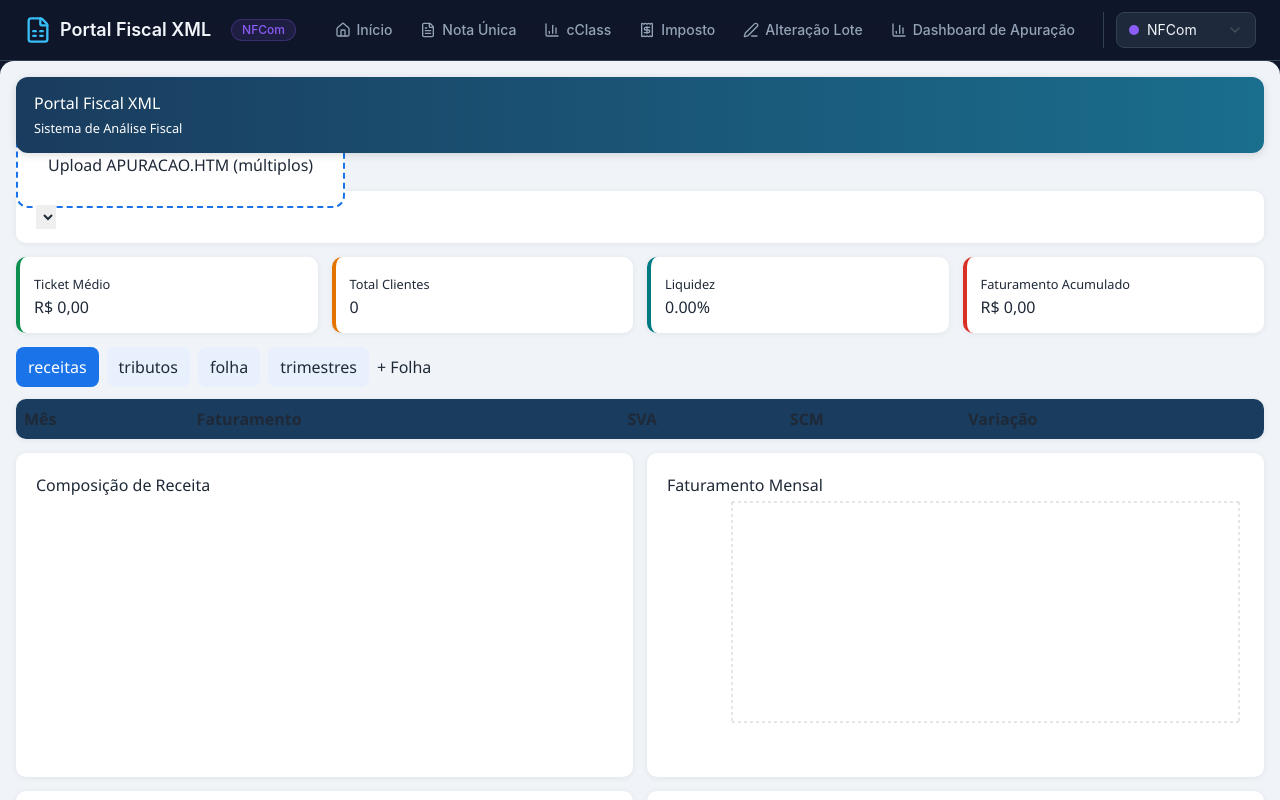
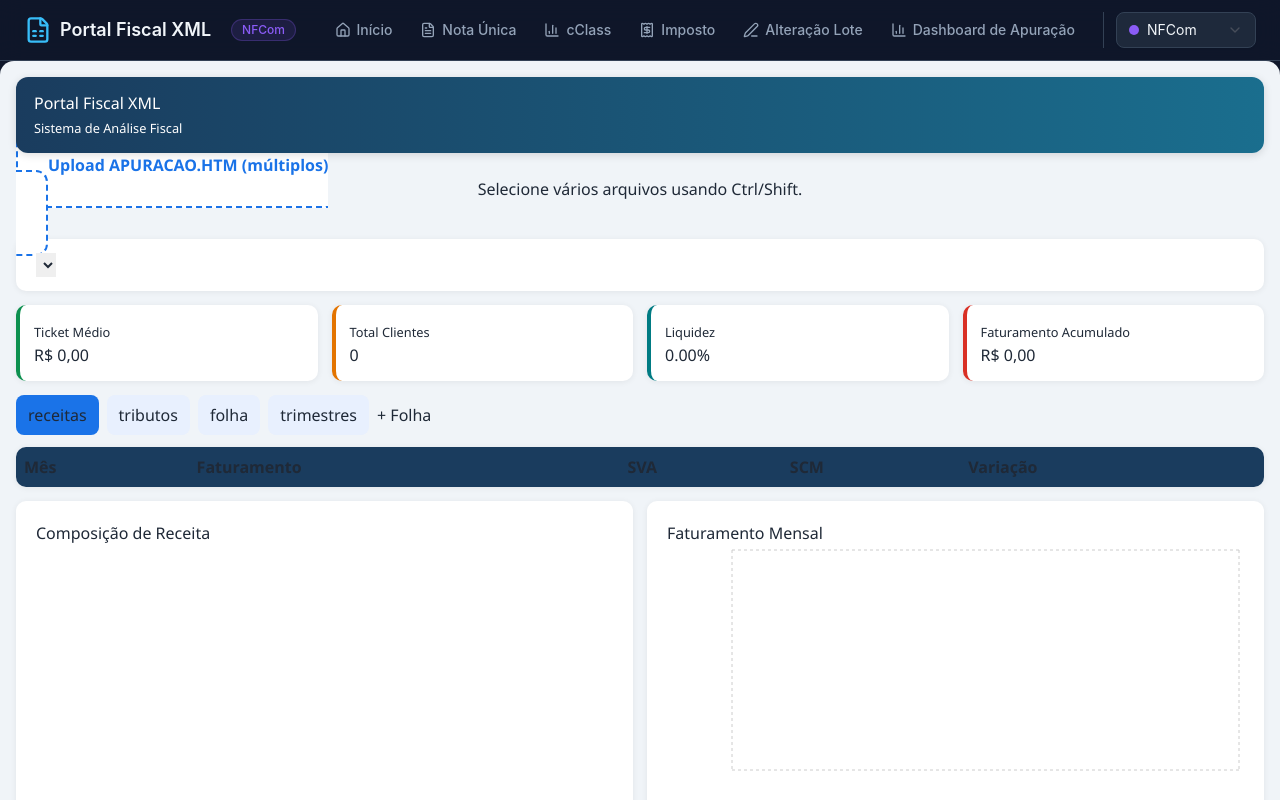
Before and after one commit to wriellgamaoliveira-pixel/Alterar_NOTA, a React (Vite) app: page /#/apuracao in a window 1280 px wide. Shown: the top 800 px of the page. Built offline with nearby package versions, Linux system fonts and the light colour scheme.

Commit message:
fix: melhorar legibilidade do texto e reforçar upload múltiplo no dashboard

```diff
--- a/src/pages/DashboardApuracao.module.css
+++ b/src/pages/DashboardApuracao.module.css
@@ -11,3 +11,7 @@ table{width:100%;border-collapse:collapse}th{background:#1a3c5e;color:#fff;paddi
 @media (max-width: 900px){.charts{grid-template-columns:1fr}}
 
 small,h3,h4,td,th,button,select{color:#1f2937} .header small,.header h2{color:#fff}
+.container *{opacity:1 !important;}
+.container, .container p, .container small, .container h1, .container h2, .container h3, .container h4, .container th, .container td, .container label, .container select, .container button{color:#1f2937 !important;}
+.header h2,.header small{color:#ffffff !important;}
+.upload strong{color:#1a73e8 !important;}
--- a/src/pages/DashboardApuracao.tsx
+++ b/src/pages/DashboardApuracao.tsx
@@ -13,6 +13,7 @@ export default function DashboardApuracao() {
   const [currentCompanyCode, setCurrentCompanyCode] = useState('');
   const [tab, setTab] = useState<Tab>('receitas');
   const [folhaData, setFolhaData] = useState<Record<string, { competencia: string; proventos: number; funcionarios: number }[]>>({});
+  const [fileNames, setFileNames] = useState<string[]>([]);
 
   const parseHTMLFiles = async (files: FileList) => {
     const parsed = await Promise.all([...files].map(async (f) => parseAPURACAOhtm(await f.text())));
@@ -23,6 +24,7 @@ export default function DashboardApuracao() {
     const out: Record<string, ApuracaoRegistro[]> = {};
     Object.entries(grouped).forEach(([cod, data]) => (out[cod] = data.registros));
     setAllData(out);
+    setFileNames([...files].map(f=>f.name));
     setCurrentCompanyCode(Object.keys(out)[0] || '');
   };
 
@@ -49,8 +51,9 @@ export default function DashboardApuracao() {
   };
 
   return (<div className={styles.container}><div className={styles.header}><h2>Portal Fiscal XML</h2><small>Sistema de Análise Fiscal</small></div>
-    <label className={styles.upload}>Upload APURACAO.HTM (múltiplos)
+    <label className={styles.upload}><strong>Upload APURACAO.HTM (múltiplos)</strong><div>Selecione vários arquivos usando Ctrl/Shift.</div>
       <input hidden multiple type="file" accept=".htm,.html" onChange={(e) => e.target.files && parseHTMLFiles(e.target.files)} />
+      {fileNames.length>0 && <div>{fileNames.join(' • ')}</div>}
     </label>
     <div className={styles.selectBar}><select value={currentCompanyCode} onChange={(e) => setCurrentCompanyCode(e.target.value)}>{Object.keys(allData).map((cod) => <option key={cod} value={cod}>{cod}</option>)}</select></div>
     <div className={styles.cards}><div className={`${styles.card} ${styles.g}`}><small>Ticket Médio</small><h3>{money(ticketMedio)}</h3></div><div className={`${styles.card} ${styles.o}`}><small>Total Clientes</small><h3>{Math.round(ticketMedio / 120)}</h3></div><div className={`${styles.card} ${styles.t}`}><small>Liquidez</small><h3>{pct(liquidez)}</h3></div><div className={`${styles.card} ${styles.r}`}><small>Faturamento Acumulado</small><h3>{money(faturamentoTotal)}</h3></div></div>
```
